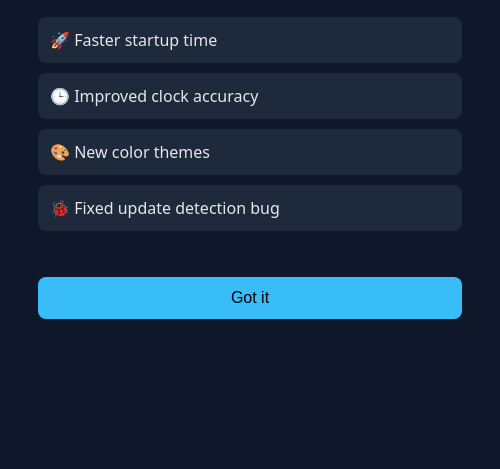
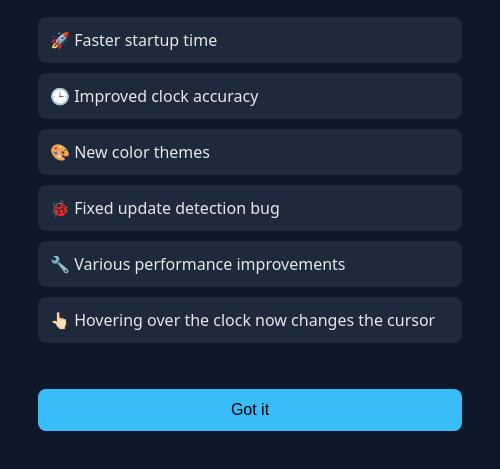
Before and after one commit to davem1988/ultra-clock, an Electron app: page whats-new.html in a window 500 px wide. Shown: the part 151-620 px from the top of the page. Drawn offline with Linux system fonts and the light colour scheme.

Commit message:
Bump version to 1.0.7

```diff
--- a/package.json
+++ b/package.json
@@ -1,6 +1,6 @@
 {
   "name": "ultra-clock",
-  "version": "1.0.6",
+  "version": "1.0.7",
   "description": "Desktop digital clock",
   "main": "main.js",
   "scripts": {
--- a/style.css
+++ b/style.css
@@ -12,6 +12,10 @@ body {
 
 }
 
+body:hover {
+    cursor: pointer;
+}
+
 #clock {
   font-size: 48px;
 }
--- a/whats-new.html
+++ b/whats-new.html
@@ -14,6 +14,8 @@
     <li>🕒 Improved clock accuracy</li>
     <li>🎨 New color themes</li>
     <li>🐞 Fixed update detection bug</li>
+    <li>🔧 Various performance improvements</li>
+    <li>👆🏻 Hovering over the clock now changes the cursor</li>
   </ul>
 
   <button onclick="window.close()">Got it</button>
```
